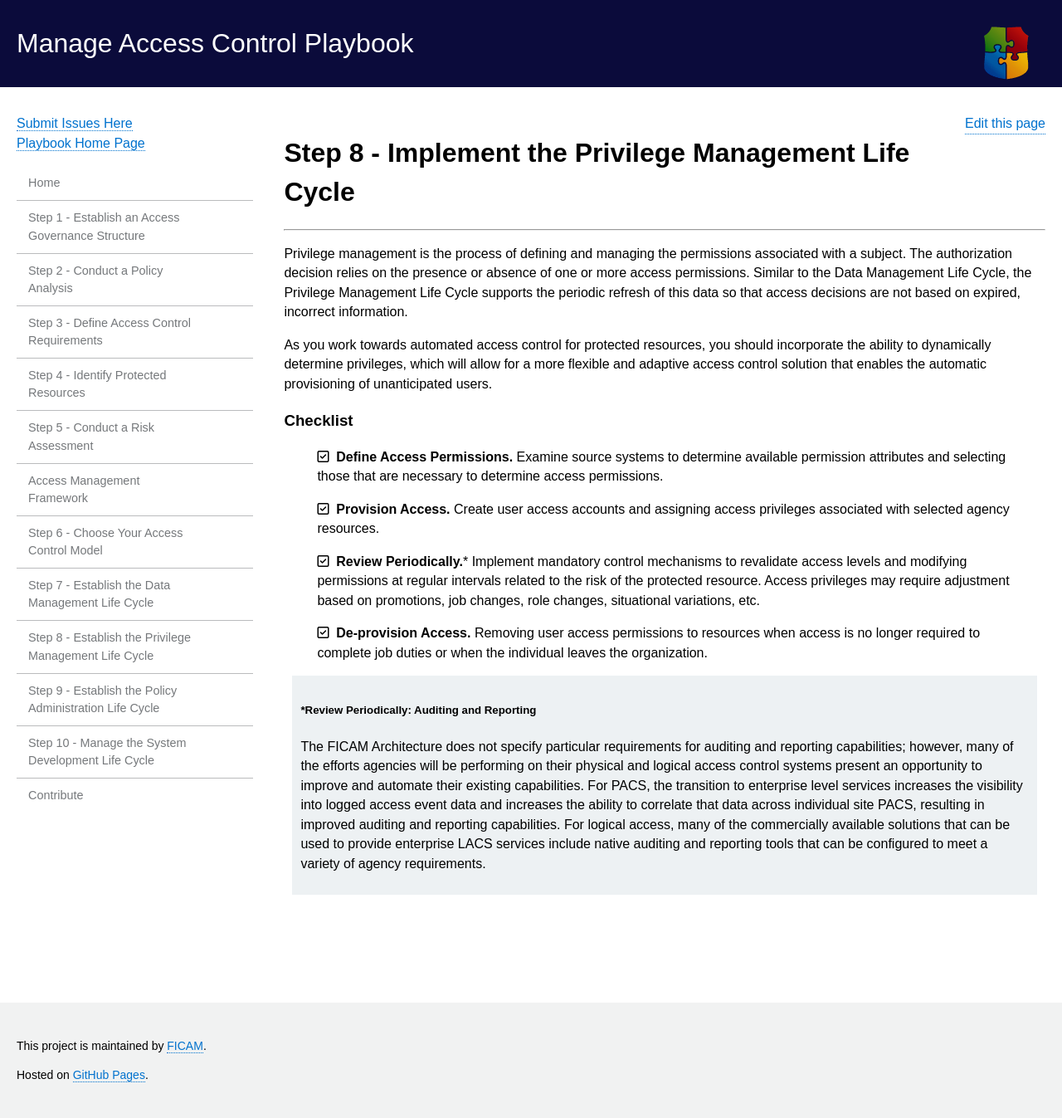
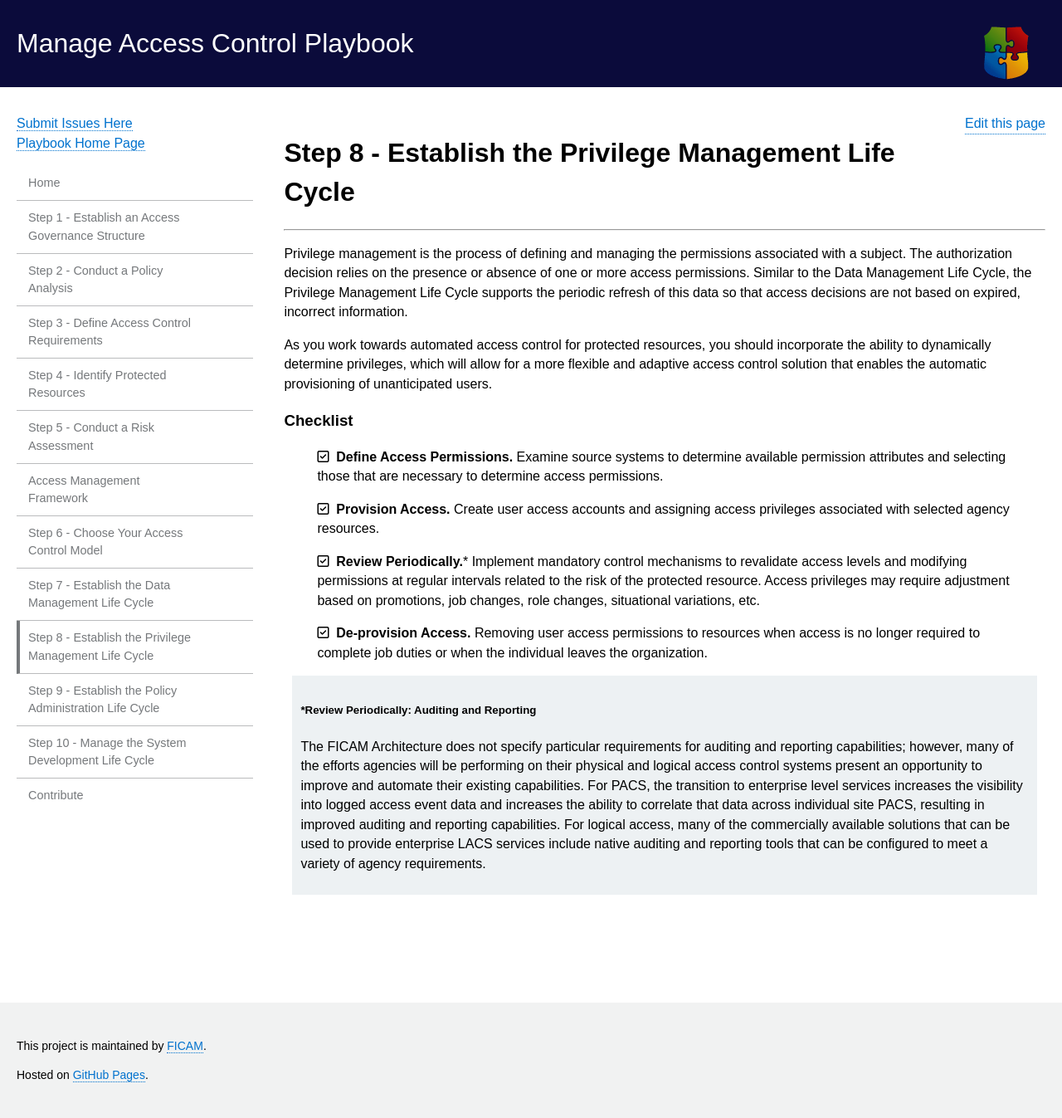
Before and after one commit to bnbuckler/ficam-access, a Jekyll site: the page built from pages/8_step-8.md, in a window 1280 px wide. Shown: the whole page at 83% size. Built offline with Jekyll 4.4.1, drawn with Linux system fonts in a browser that asks for light colours; nearby versions of some CDN libraries.

Commit message:
Fixed Navigation Bar Issues

```diff
--- a/pages/8_step-8.md
+++ b/pages/8_step-8.md
@@ -1,7 +1,7 @@
 ---
 layout: page_collection
-title: Step 8 - Implement the Privilege Management Life Cycle
-permalink: 8_step-8/
+title: Step 8 - Establish the Privilege Management Life Cycle
+permalink: 8_step-8
 ---
 <script>
 $(function() {
@@ -14,7 +14,7 @@ $(function() {
 </script>
 
 <script src="https://use.fontawesome.com/e20c671b68.js"></script>
----------------------------------------------------------
+-----------------------------------------------------------
 
 Privilege management is the process of defining and managing the permissions associated with a subject. The authorization decision relies on the presence or absence of one or more access permissions. Similar to the Data Management Life Cycle, the Privilege Management Life Cycle supports the periodic refresh of this data so that access decisions are not based on expired, incorrect information.
 
```
Also changed, not shown: pages/3_step-3.md (+2 -2 lines), pages/6_step-6.md (+2 -2 lines), pages/7_step-7.md (+3 -3 lines), pages/9_step-9.md (+3 -3 lines), pages/framework.md (+1 -1 lines).
